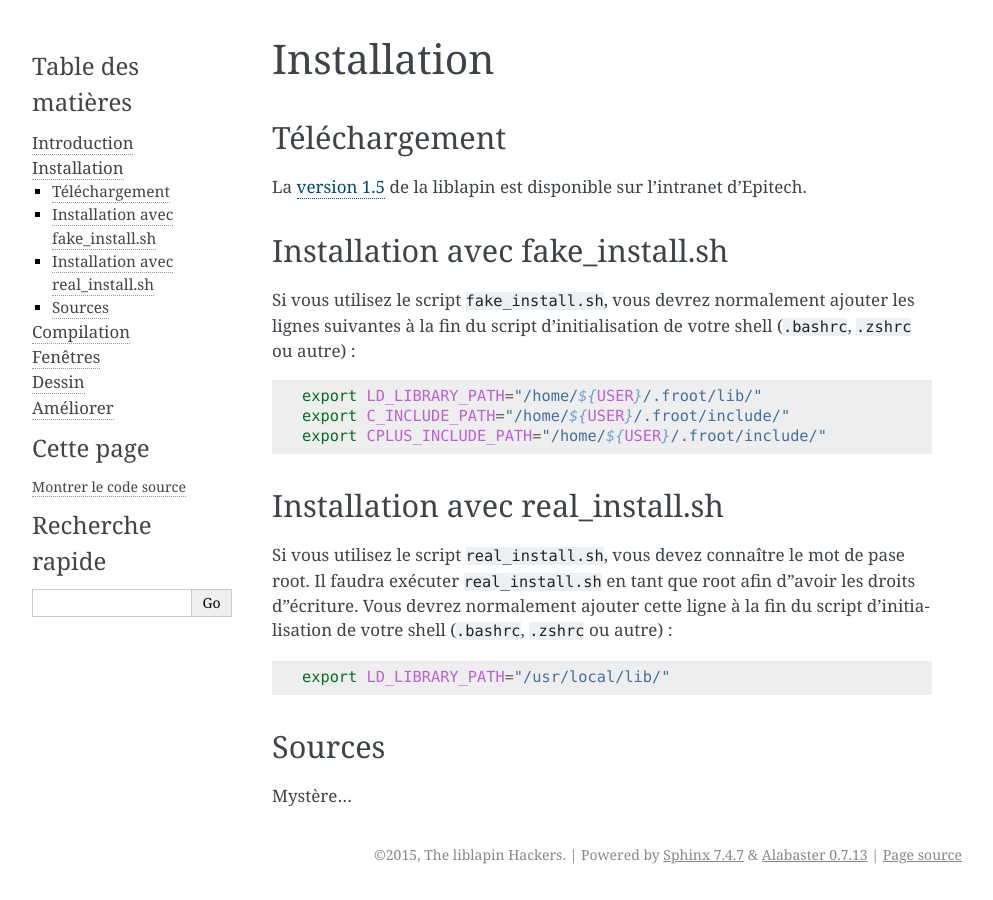
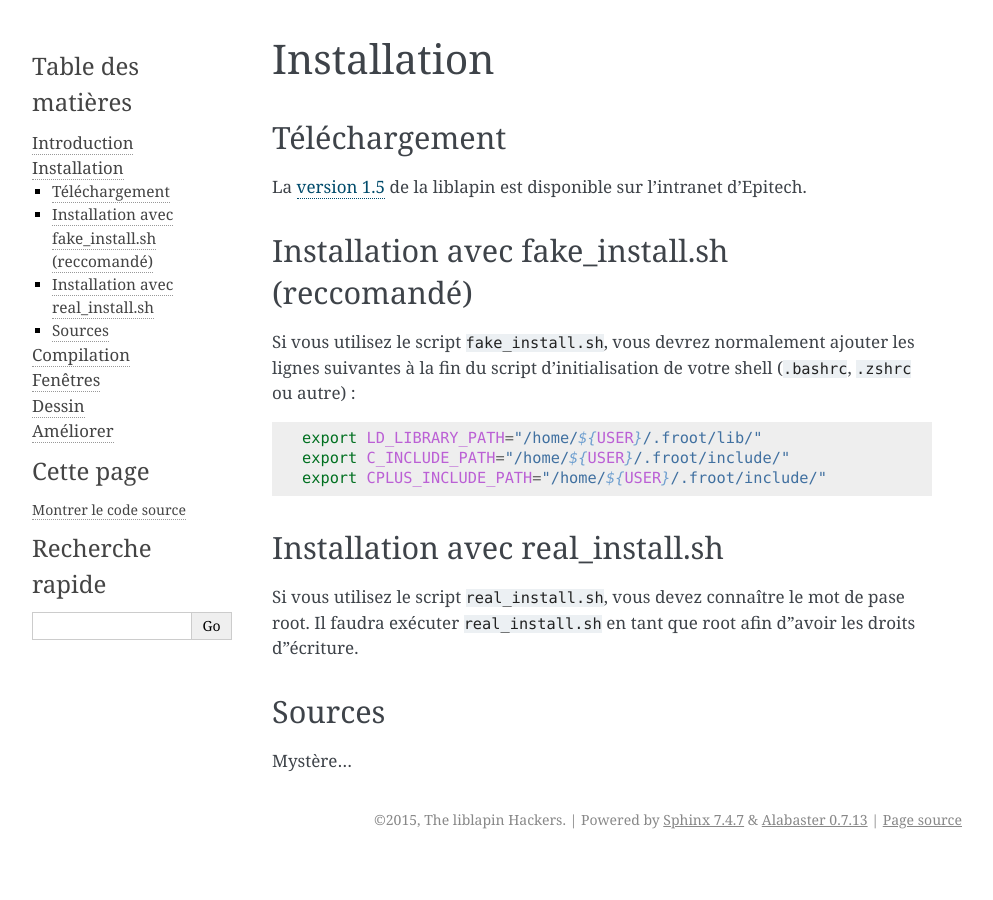
Before and after one commit to motet-a/liblapin-tutorial, a Sphinx documentation site: the page built from source/install.md, in a window 1280 px wide. Shown: the whole page, without its empty margins (148-1141 px from the left). Built offline with Sphinx 7.4.7, drawn with Linux system fonts in a browser that asks for light colours.

````diff
--- a/source/install.md
+++ b/source/install.md
@@ -5,7 +5,7 @@
 
 La [version 1.5][liblapin] de la liblapin est disponible sur l’intranet d’Epitech.
 
-## Installation avec fake_install.sh ##
+## Installation avec fake_install.sh (reccomandé) ##
 
 Si vous utilisez le script `fake_install.sh`, vous devrez normalement
 ajouter les lignes suivantes à la fin du script
@@ -23,12 +23,6 @@
 le mot de pase root.
 Il faudra exécuter `real_install.sh` en tant que root afin d'avoir
 les droits d'écriture.
-Vous devrez normalement ajouter cette ligne à la fin du script
-d’initialisation de votre shell (`.bashrc`, `.zshrc` ou autre) :
-
-```sh
-export LD_LIBRARY_PATH="/usr/local/lib/"
-```
 
 ## Sources ##
 
````
Also changed, not shown: 2 other files.
